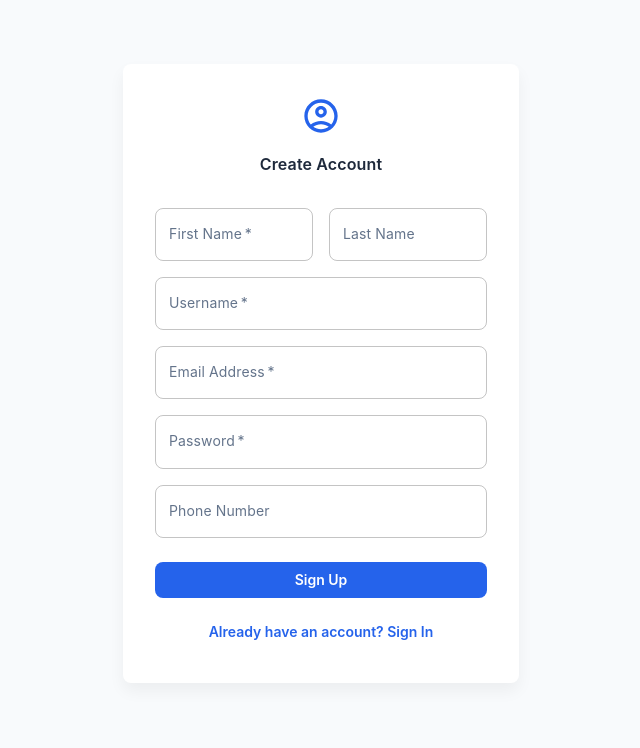
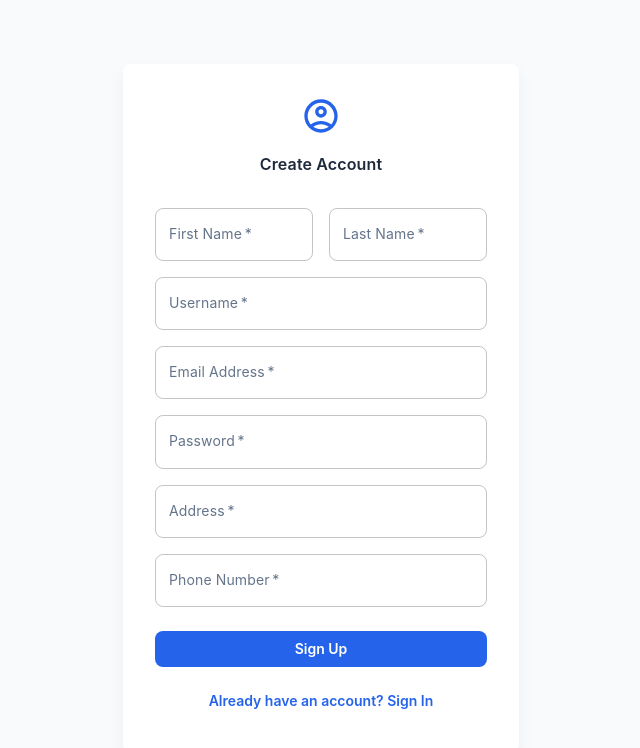
Before and after one commit to AchillesSium/SupremeCheta, a React (Create React App) app in the folder frontend/: page /register in a window 1280 px wide. Shown: the top 748 px of the page, without its empty margins (319-959 px from the left). Built offline with nearby package versions, Linux system fonts and the light colour scheme; no server answers.

Commit message:
connect login and register to auth controller is done

```diff
--- a/frontend/src/components/auth/RegisterForm.js
+++ b/frontend/src/components/auth/RegisterForm.js
@@ -18,11 +18,12 @@ const RegisterForm = () => {
     const navigate = useNavigate();
     const { register } = useAuth();
     const [formData, setFormData] = useState({
+        first_name: '',
+        last_name: '',
         username: '',
         email: '',
         password: '',
-        first_name: '',
-        last_name: '',
+        address: '',
         phone_number: ''
     });
     const [error, setError] = useState('');
@@ -123,6 +124,7 @@ const RegisterForm = () => {
                             </Grid>
                             <Grid item xs={12} sm={6}>
                                 <TextField
+                                    required
                                     fullWidth
                                     id="last_name"
                                     label="Last Name"
@@ -181,6 +183,20 @@ const RegisterForm = () => {
                             </Grid>
                             <Grid item xs={12}>
                                 <TextField
+                                    required
+                                    fullWidth
+                                    id="address"
+                                    label="Address"
+                                    name="address"
+                                    autoComplete="address"
+                                    value={formData.address}
+                                    onChange={handleChange}
+                                    disabled={isSubmitting}
+                                />
+                            </Grid>
+                            <Grid item xs={12}>
+                                <TextField
+                                    required
                                     fullWidth
                                     name="phone_number"
                                     label="Phone Number"
--- a/frontend/src/core/config/index.js
+++ b/frontend/src/core/config/index.js
@@ -1,5 +1,5 @@
 export const config = {
-  apiUrl: process.env.REACT_APP_API_URL || 'http://localhost:5000/api',
+  apiUrl: process.env.REACT_APP_API_URL || 'http://localhost:5001/api',
   imageUrl: process.env.REACT_APP_IMAGE_URL || 'http://localhost:5000/uploads',
   socketUrl: process.env.REACT_APP_SOCKET_URL || 'http://localhost:5000',
   appName: 'Supreme Cheta',
--- a/frontend/src/utils/api.js
+++ b/frontend/src/utils/api.js
@@ -1,6 +1,6 @@
 import axios from 'axios';
 
-const BASE_API_URL = process.env.REACT_APP_API_URL || 'http://localhost:5000';
+const BASE_API_URL = process.env.REACT_APP_API_URL || 'http://localhost:5001';
 
 console.log('API URL:', BASE_API_URL); // Log the API URL being used
 
```
Also changed, not shown: 1 other file (tests, documents, lock files or other folders).
